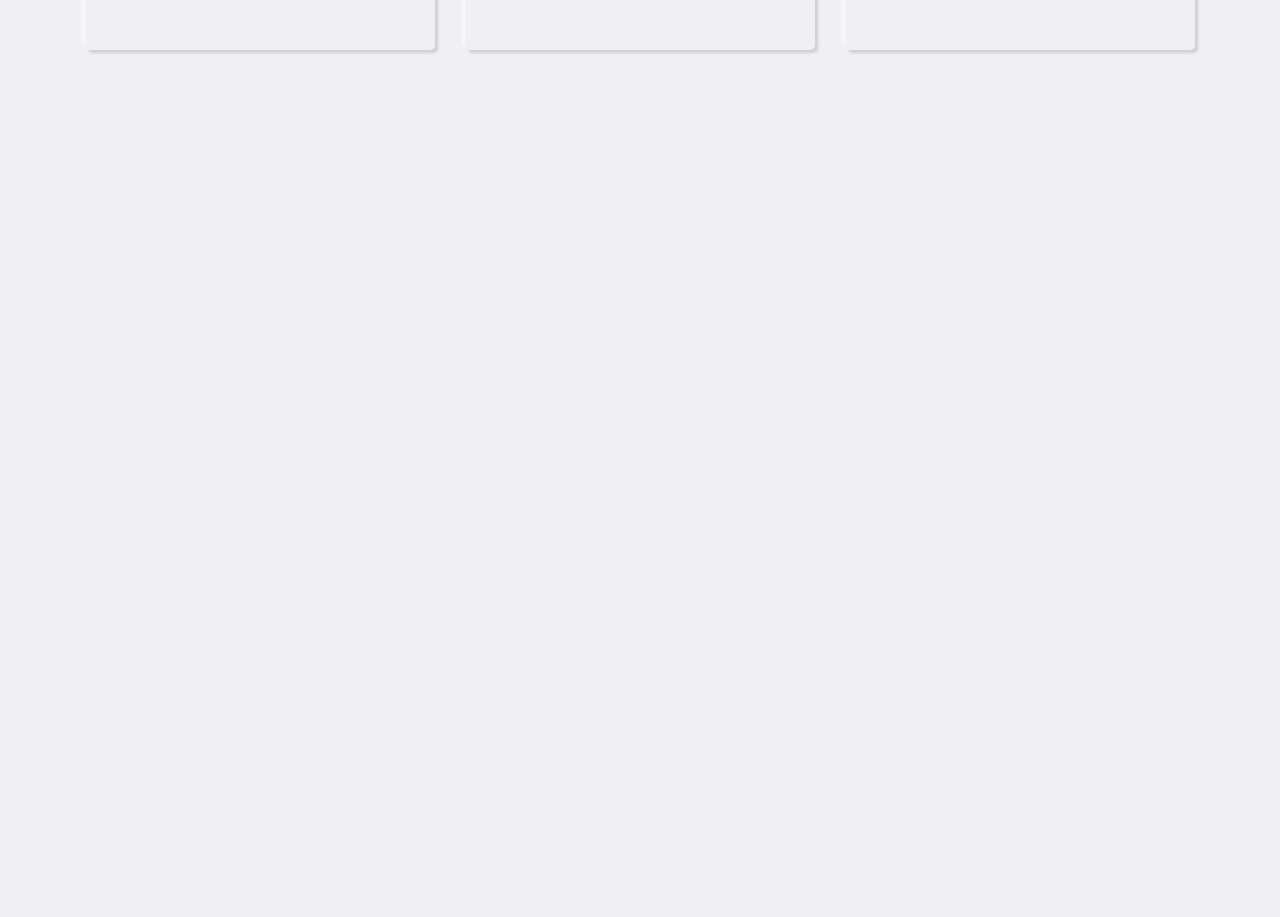
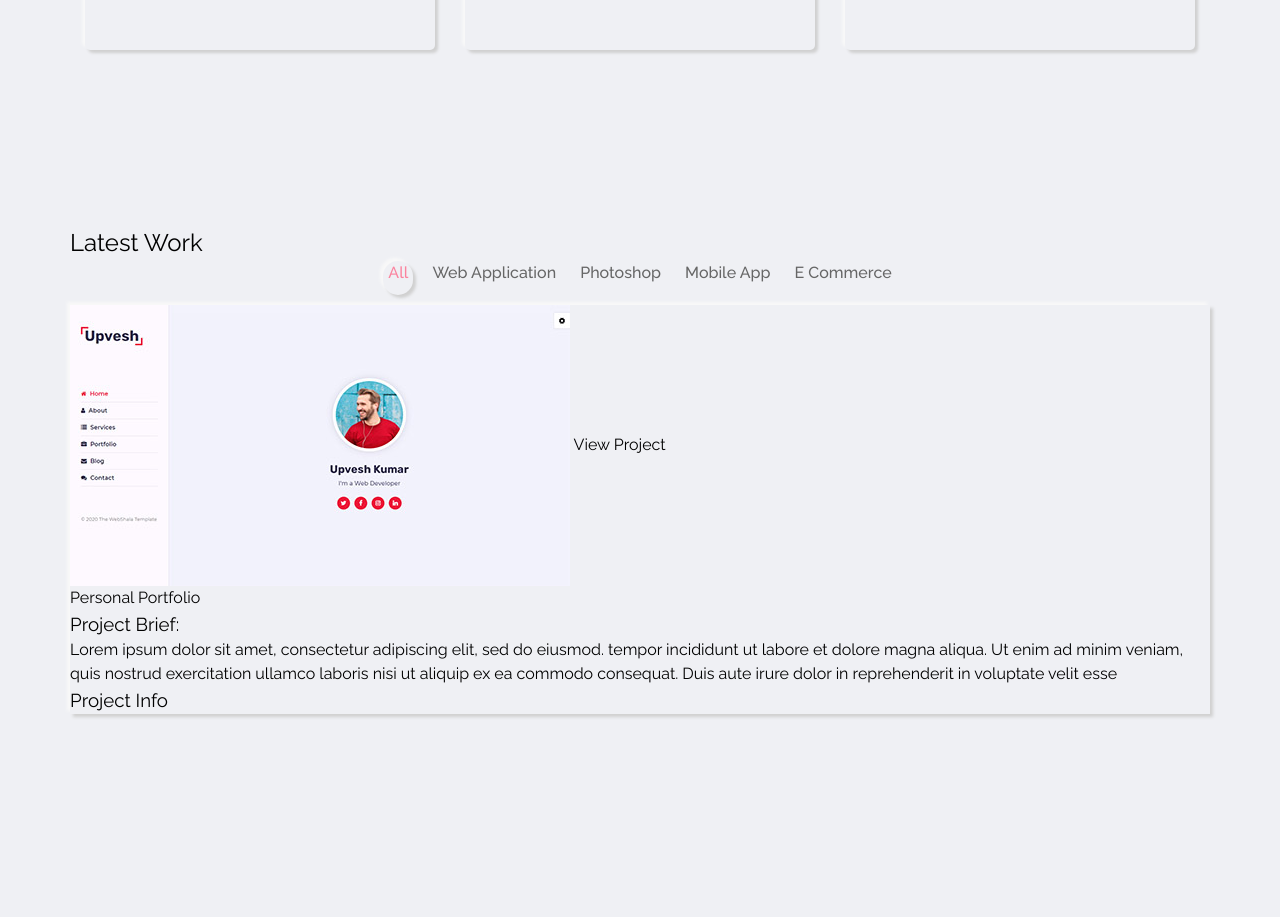
Before and after one commit to MandeepDalavi/mandeepdalavi.github.io, a PHP site: page / in a window 1280 px wide. Shown: the part 2833-3750 px from the top of the page. Before the commit the page ends 2887 px from the top, so only its background shows below. Run offline with PHP 8.4, Linux system fonts and the light colour scheme.

Commit message:
Initial Project Brief inside Portfolio Section/ Latest Work

```diff
--- a/css/style.css
+++ b/css/style.css
@@ -691,3 +691,38 @@ img{
     margin:0;
     line-height:26px;
 }
+
+
+/* portfolio section */
+.portfolio-section{
+    padding: 80px 0 80px;
+    min-height: 100vh;
+}
+.portfolio-section .section-title{
+    margin-bottom: 40px;
+}
+.portfolio-section .portfolio-filter{
+    padding:0 15px;
+    flex:0 0 100%;
+    max-width:100%;
+    text-align: center;
+}
+.portfolio-section .filter-item{
+    display: inline-block;
+    margin:0 5px 10px;
+    padding:0 5px 10px;
+    border-radius:30px;
+    cursor: pointer;
+    font-weight: 500;
+    color: var(--text-black-600);
+    text-transform:capitalize;
+    font-size: 16px;
+    transition: all 0.3s ease;
+}
+.portfolio-section .filter-item:hover{
+
+}
+.portfolio-section .filter-item.active{
+    color: var(--skin-color);
+
+}
--- a/index.html
+++ b/index.html
@@ -387,6 +387,72 @@
   </section>
   <!-- service section end -->
 
+
+  <!-- portfolio section start -->
+  <section class="portfolio-section section">
+    <div class="container">
+      <div class="row">
+        <div class="secition-title">
+          <h2 data-heading="portfolio">Latest Work</h2>
+        </div>
+      </div>
+      <!-- portfolio filter start -->
+      <div class="row">
+        <div class="portfolio-filter">
+          <span class="filter-item outer-shadow active" data-target="all">All</span>
+          <span class="filter-item" data-target="web-application">Web Application</span>
+          <span class="filter-item" data-target="photoshop">Photoshop</span>
+          <span class="filter-item" data-target="mobile-app">Mobile App</span>
+          <span class="filter-item" data-target="e-commerce">E Commerce</span>
+        </div>
+      </div>
+      <!-- portfolio filter end -->
+
+      <!-- pofolio items start -->
+      <div class="row portfolio-items">
+        <!-- portfolio item start -->
+        <div class="portfolio-item">
+          <div class="portfolio-item-inner outer-shadow">
+            <div class="portfolio-item-img">
+              <img src="img/portfolio/thumb/project-1.png" alt="portfolio"
+              data-screenshots="img/portfolio/large/project-1/1.png,
+              img/portfolio/large/project-1/2.png,
+              img/portfolio/large/project-1/3.png,
+              img/portfolio/large/project-1/4.png,
+              img/portfolio/large/project-1/5.png,
+              img/portfolio/large/project-1/6.png,">
+              <!-- view poject btn -->
+              <span class="view-project">View Project</span>
+            </div>
+            <p class="portfolio-item-title">Personal Portfolio</p>
+            <!-- portfolio item details start -->
+            <div class="portfolio-item-details">
+              <div class="row">
+                <div class="description">
+                  <h3>Project Brief:</h3>
+                  <p>Lorem ipsum dolor sit amet, consectetur adipiscing elit, sed do eiusmod.
+                  tempor incididunt ut labore et dolore magna aliqua. Ut enim ad minim veniam,
+                  quis nostrud exercitation ullamco laboris nisi ut aliquip ex ea commodo consequat.
+                  Duis aute irure dolor in reprehenderit in voluptate velit esse</p>
+                  </p>
+                </div>
+                <div class="info">
+                  <h3>Project Info</h3>
+                  <ul></ul>
+                </div>
+              </div>
+            </div>
+            <!-- portfolio item details end -->
+          </div>
+        </div>
+        <!-- portfolio item end -->
+      </div>
+      <!-- pofolio items end -->
+    </div>
+  </section>
+  <!-- portfolio section end -->
+
+
   <!-- main js -->
   <script src="js/main.js"></script>
   <!-- style switcher js -->
```
